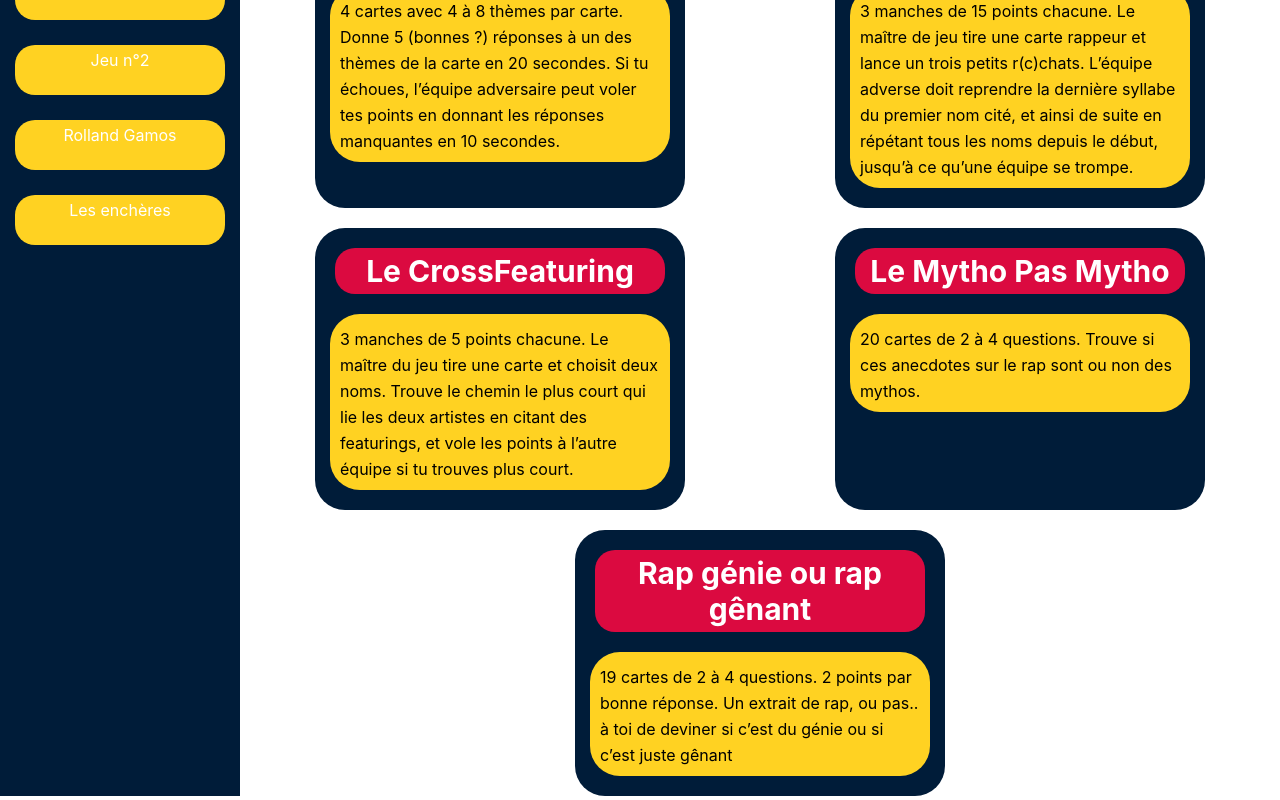
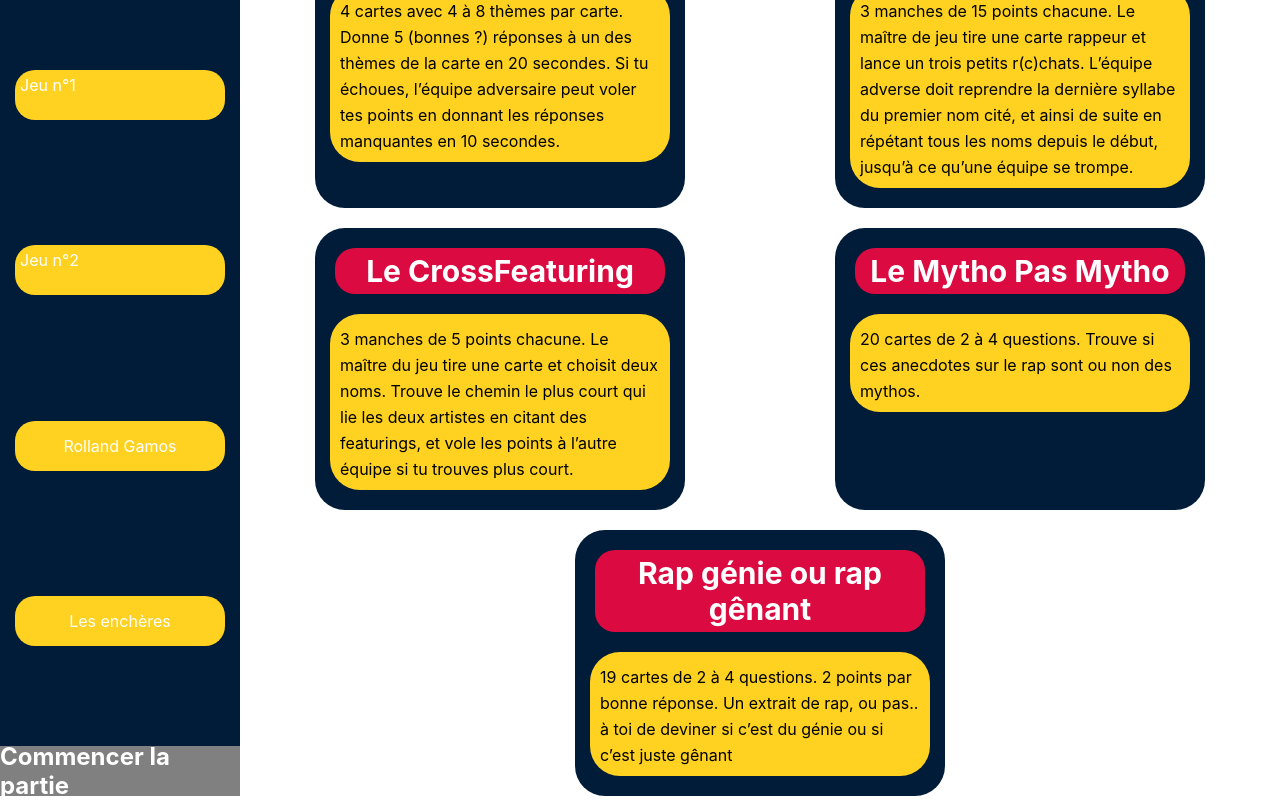
Before and after one commit to francoisdomecq/Rap-Jeu, a React (Create React App) app in the folder frontend/: page /games in a window 1280 px wide. Shown: the part 180-980 px from the top of the page. Built offline with nearby package versions, Linux system fonts and the light colour scheme.

Commit message:
Création des équipes

```diff
--- a/frontend/src/pages/GamesPicking/index.jsx
+++ b/frontend/src/pages/GamesPicking/index.jsx
@@ -23,14 +23,16 @@
   display: flex;
   flex-direction: column;
   align-items: center;
-  justify-content: flex-start;
+  justify-content: space-between;
   color: white;
 `
 const GamesPickedTitleWrapper = styled.div`
+  display: flex;
+  align-items: center;
+  justify-content: center;
   background-color: #db0a40;
   width: 240px;
   height: 50px;
-  text-align: center;
 `
 const GamesPickedTitle = styled.div`
   color: white;
@@ -39,7 +41,9 @@
 `
 
 const GamesPickedWrapper = styled.div`
-  text-align: center;
+  display: flex;
+  align-items: ${({ isPicked }) => (isPicked ? 'space-between' : 'center')};
+  justify-content: ${({ isPicked }) => (isPicked ? 'space-between' : 'center')};
   background-color: #ffd222;
   border-radius: 20px;
   width: 200px;
@@ -49,10 +53,12 @@
 `
 
 const PlayButton = styled(Link)`
+  display: flex;
+  align-items: center;
+  justify-content: center;
   width: 240px;
   height: 50px;
-  background-color: #db0a40;
-  text-align: center;
+  background-color: ${({ has4Games }) => (has4Games ? '#db0a40' : 'grey')};
   text-decoration: none;
   color: white;
   font-size: 24px;
@@ -63,7 +69,6 @@
   width: 30px;
   background-color: #db0a40;
   border-radius: 70px;
-  text-align: center;
   color: white;
   font-size: 20px;
   &:hover {
@@ -84,7 +89,9 @@
           <GamesPickedTitle>Jeux sélectionnés</GamesPickedTitle>
         </GamesPickedTitleWrapper>
         <div>
-          <GamesPickedWrapper>
+          <GamesPickedWrapper
+            isPicked={games.length === 2 && games[2] !== '' ? true : false}
+          >
             {(games.length === 2 && games[2] !== '') ||
             (games.length > 2 && games[2] === '') ? (
               'Jeu n°1'
@@ -99,7 +106,9 @@
           </GamesPickedWrapper>
         </div>
 
-        <GamesPickedWrapper>
+        <GamesPickedWrapper
+          isPicked={games.length === 2 && games[2] !== '' ? true : false}
+        >
           {(games.length >= 3 && games[3] === '') ||
           (games.length < 4 && games[3] !== '') ? (
             'Jeu n°2'
@@ -115,11 +124,14 @@
 
         <GamesPickedWrapper>{games[0]}</GamesPickedWrapper>
         <GamesPickedWrapper>{games[1]}</GamesPickedWrapper>
-        {games.length === 4 && !games.includes('') ? (
-          <PlayButton to="/game" onClick={() => startGame()}>
-            Commencer la partie
-          </PlayButton>
-        ) : null}
+
+        <PlayButton
+          has4Games={games.length === 4 && !games.includes('') ? true : false}
+          to="/game"
+          onClick={() => startGame()}
+        >
+          Commencer la partie
+        </PlayButton>
       </GamesPicked>
       <GameContainer>
         <GameCard
--- a/frontend/src/pages/Teams/index.jsx
+++ b/frontend/src/pages/Teams/index.jsx
@@ -1,5 +1,5 @@
 import { Link } from 'react-router-dom'
-import { useContext, useState } from 'react'
+import { useContext, useState, useEffect } from 'react'
 import { GameContext } from '../../utils/context'
 import styled from 'styled-components'
 import Logo from '../../assets/jouer_entier.svg'
@@ -70,12 +70,11 @@
 const Image = styled.img`
   width: 100%;
   height: 100%;
-  opacity:${({ bothTeamsRegistered }) => (bothTeamsRegistered ? '1' : '0.4')};
+  opacity: ${({ bothTeamsRegistered }) => (bothTeamsRegistered ? '1' : '0.4')};
 `
 function Teams() {
   const [teamsRegistered, setTeamsRegistered] = useState([])
-  const { team1, team2, changeTeams } = useContext(GameContext)
-  const question = 'Nom du top album us'
+  const { team1, team2, changeTeams,questionTeam, changeQuestionTeams } = useContext(GameContext)
 
   function checkButton(value) {
     if (teamsRegistered.includes(value)) {
@@ -89,11 +88,25 @@
     }
   }
 
+  useEffect(() => {
+    fetch(`http://localhost:3001/api/nomequipe`)
+      .then((response) => response.json())
+      .then((requestData) => {
+        if (team1 === '' && team2 === '' && questionTeam === '') {
+          let randomData = Math.floor(Math.random() * 38)
+          changeQuestionTeams(requestData[randomData].question)
+          changeTeams(requestData[randomData].debutNomE1, 'team1', 'fetch')
+          changeTeams(requestData[randomData].debutNomE2, 'team2', 'fetch')
+        }
+      })
+      .catch((error) => console.log(error))
+  }, [])
+
   return (
     <Container>
       <h1>Création des équipes</h1>
 
-      <QuestionWrapper>{question}</QuestionWrapper>
+      <QuestionWrapper>{questionTeam}</QuestionWrapper>
 
       <ContainerTeam>
         <TeamWrapper>
@@ -101,7 +114,7 @@
           <TeamName
             type="text"
             value={team1}
-            onChange={(event) => changeTeams(event, 'team1')}
+            onChange={(event) => changeTeams(event, 'team1', 'input')}
             disabled={teamsRegistered.includes('team1') ? 'disabled' : null}
           />
           <ButtonValider onClick={() => checkButton('team1')}>
@@ -113,12 +126,12 @@
           <TeamName
             type="text"
             value={team2}
-            onChange={(event) => changeTeams(event, 'team2')}
+            onChange={(event) => changeTeams(event, 'team2', 'input')}
             disabled={teamsRegistered.includes('team2') ? 'disabled' : null}
           />
-            <ButtonValider onClick={() => checkButton('team2')}>
-              {teamsRegistered.includes('team2') ? 'Modifier' : 'Valider'}
-            </ButtonValider>
+          <ButtonValider onClick={() => checkButton('team2')}>
+            {teamsRegistered.includes('team2') ? 'Modifier' : 'Valider'}
+          </ButtonValider>
         </TeamWrapper>
       </ContainerTeam>
 
--- a/frontend/src/utils/context/index.jsx
+++ b/frontend/src/utils/context/index.jsx
@@ -5,8 +5,9 @@
 export const GameProvider = ({ children }) => {
   const [games, setGames] = useState(['Rolland Gamos', 'Les enchères'])
   const [hasGameStarted, setStart] = useState(false)
-  const [team1, setTeam1] = useState('aaa')
-  const [team2, setTeam2] = useState('aaa')
+  const [team1, setTeam1] = useState('')
+  const [team2, setTeam2] = useState('')
+  const [questionTeam,setQuestion] = useState('')
 
   const selectGames = (value) => {
     //On regarde si la valeur à ajouter est contenue ou non dans le tableau
@@ -40,7 +41,8 @@
     setStart(!hasGameStarted)
   }
 
-  function changeTeams(e, team) {
+  function changeTeams(e, team, type) {
+    if (type === 'input') {
       if (team === 'team1') {
         let newTeam = { ...team1 }
         newTeam = e.target.value
@@ -50,6 +52,23 @@
         newTeam = e.target.value
         setTeam2(newTeam)
       }
+    } else if (type === 'fetch') {
+      if (team === 'team1') {
+        let newTeam = { ...team1 }
+        newTeam = e
+        setTeam1(newTeam)
+      } else if (team === 'team2') {
+        let newTeam = { ...team2 }
+        newTeam = e
+        setTeam2(newTeam)
+      }
+    }
+  }
+
+  function changeQuestionTeams(value){
+    let newQuestion = {...questionTeam}
+    newQuestion=value
+    setQuestion(newQuestion)
   }
 
   return (
@@ -59,9 +78,11 @@
         hasGameStarted,
         team1,
         team2,
+        questionTeam,
         selectGames,
         startGame,
         changeTeams,
+        changeQuestionTeams
       }}
     >
       {children}
```
Also changed, not shown: 1 other file (tests, documents, lock files or other folders). Lines whose indentation alone changed are shown as unchanged.
